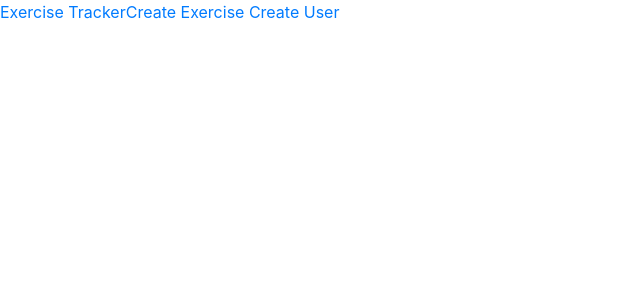
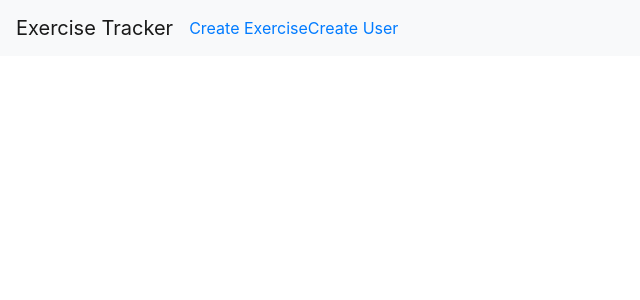
Before and after one commit to Gina-Frankel/mern-exercise-tracker-, a React (Create React App) app: page / in a window 1280 px wide. Shown: the top 300 px of the page, without its empty margins (0-640 px from the left). Built offline with nearby package versions, Linux system fonts and the light colour scheme.

Commit message:
Style with bootstrap Navbar

```diff
--- a/src/components/navbar.component.js
+++ b/src/components/navbar.component.js
@@ -4,10 +4,20 @@
 export default class NavBar extends Component {
   render() {
     return (
-      <nav>
-        <Link to="/"> Exercise Tracker</Link>
-        <Link to="/create">Create Exercise</Link>
-        <Link to="/user"> Create User</Link>
+      <nav className="navbar navbar-expand-lg navbar-light bg-light">
+        <Link to="/" className="navbar-brand">
+          {" "}
+          Exercise Tracker
+        </Link>
+
+        <ul className="navbar-nav mr-auto">
+          <li className="nav-item active">
+            <Link to="/create">Create Exercise</Link>
+          </li>
+          <li className="nav-item active">
+            <Link to="/user"> Create User</Link>
+          </li>
+        </ul>
       </nav>
     );
   }
```
